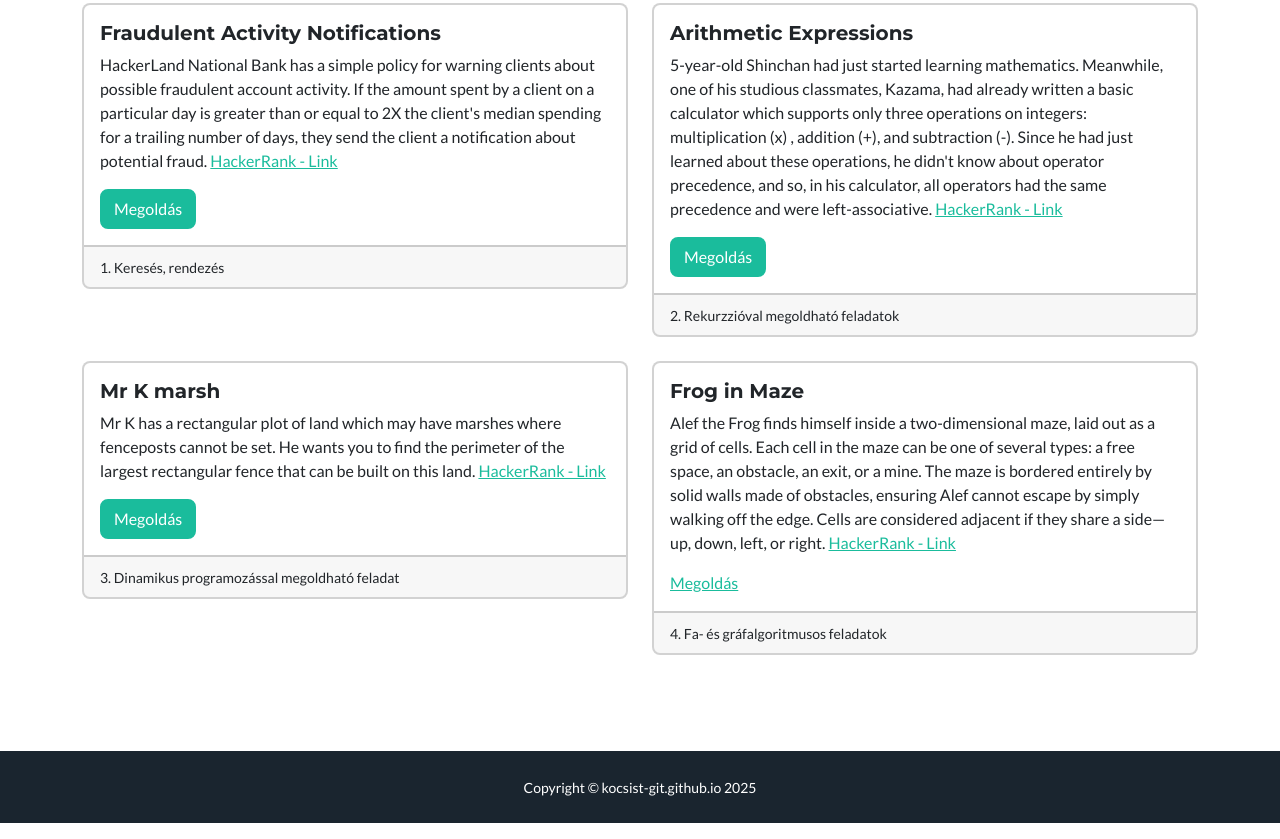
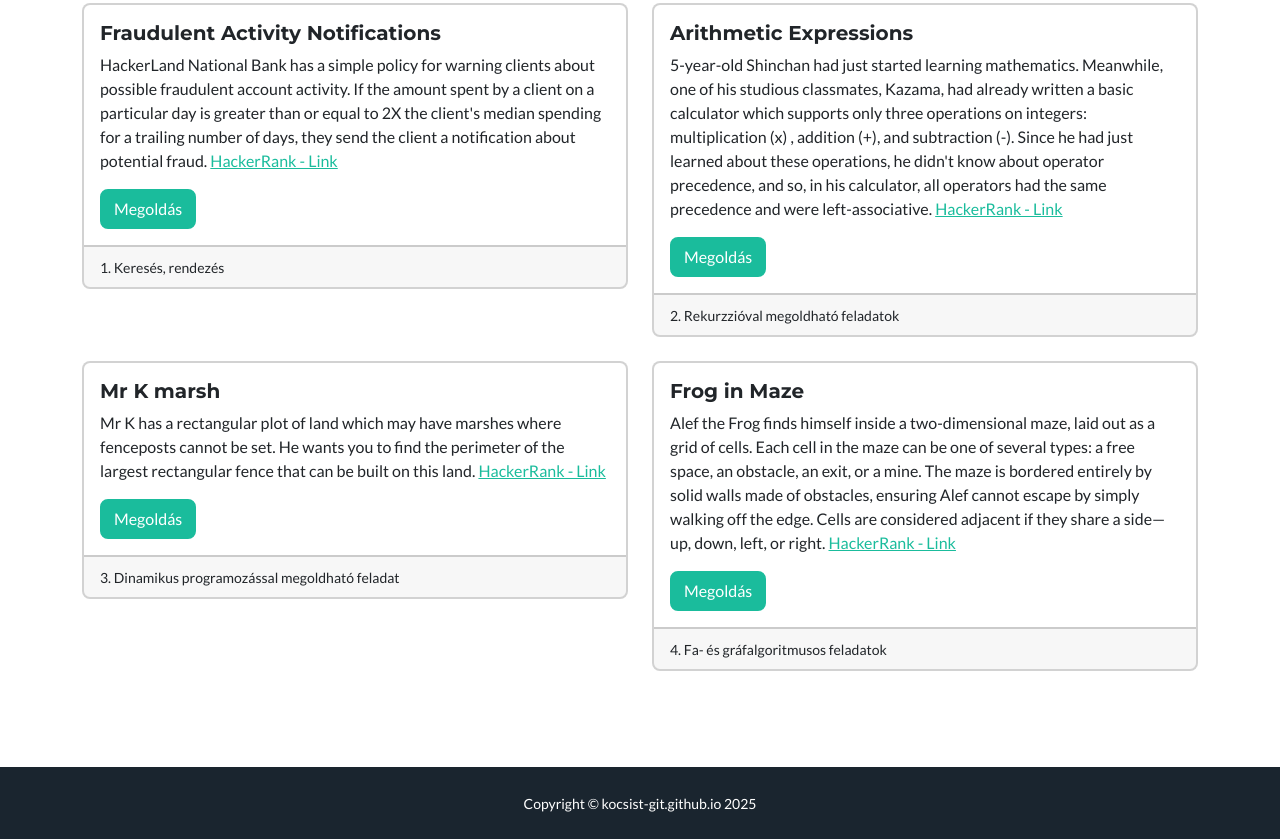
Before and after one commit to kocsist-git/kocsist-git.github.io, a plain HTML site: page index.html in a window 1280 px wide. Shown: the part 777-1616 px from the top of the page. Drawn offline with nearby package versions, Linux system fonts and the light colour scheme.

Commit message:
Update index.html

```diff
--- a/index.html
+++ b/index.html
@@ -113,7 +113,7 @@
                         <p class="card-text">Alef the Frog finds himself inside a two-dimensional maze, laid out as a grid of cells. Each cell in the maze can be one of several types: a free space, an obstacle, an exit, or a mine. The maze is bordered entirely by solid walls made of obstacles, ensuring Alef cannot escape by simply walking off the edge. Cells are considered adjacent if they share a side—up, down, left, or right.
                             <a href="https://www.hackerrank.com/challenges/frog-in-maze/problem" class="card-link">HackerRank - Link</a>
                         </p>
-                        <a href="https://colab.research.google.com/drive/1LbP-ByAnRl-ZgfDTNXG4yCDHTXq43trE?usp=sharing">Megoldás</a>
+                        <a href="https://colab.research.google.com/drive/1LbP-ByAnRl-ZgfDTNXG4yCDHTXq43trE?usp=sharing" class="btn btn-primary">Megoldás</a>
                     </div>
                     <div class="card-footer">
                         <small class="text-body-secondary">4. Fa- és gráfalgoritmusos feladatok</small>
```
